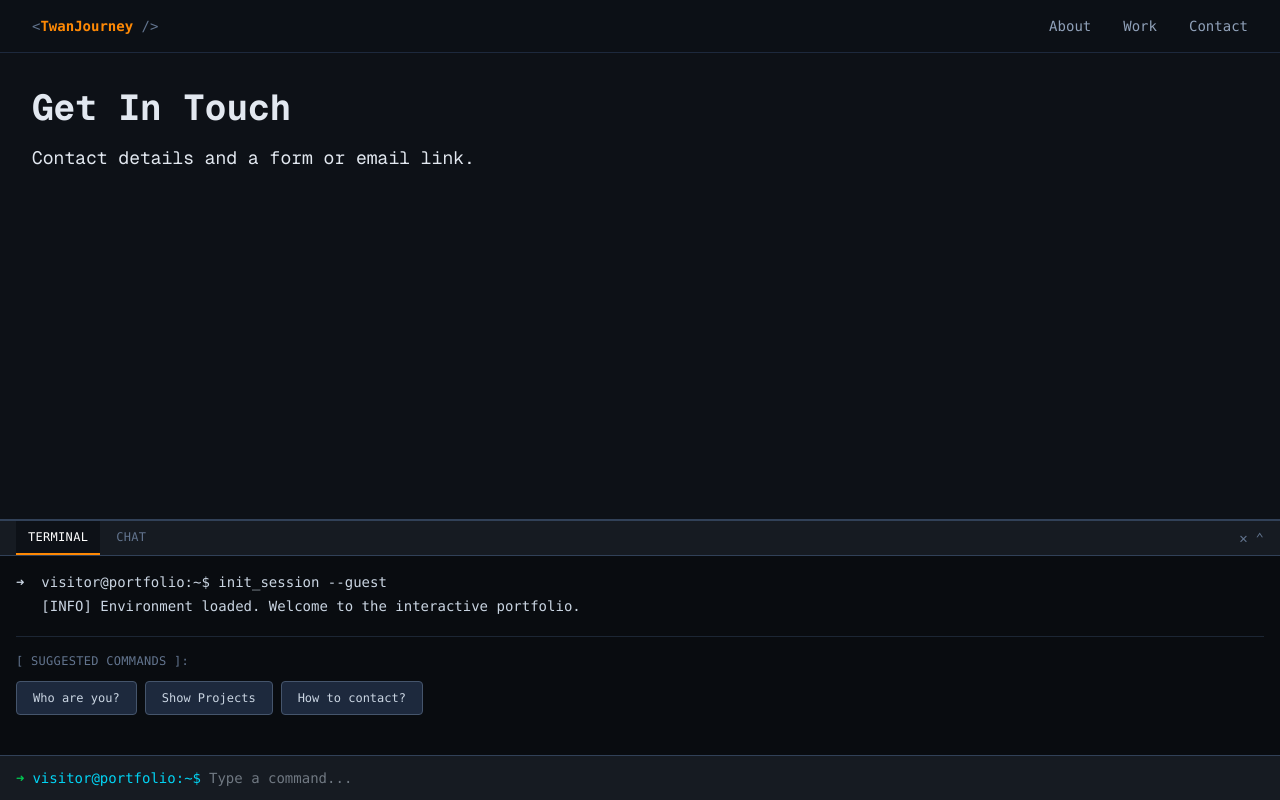
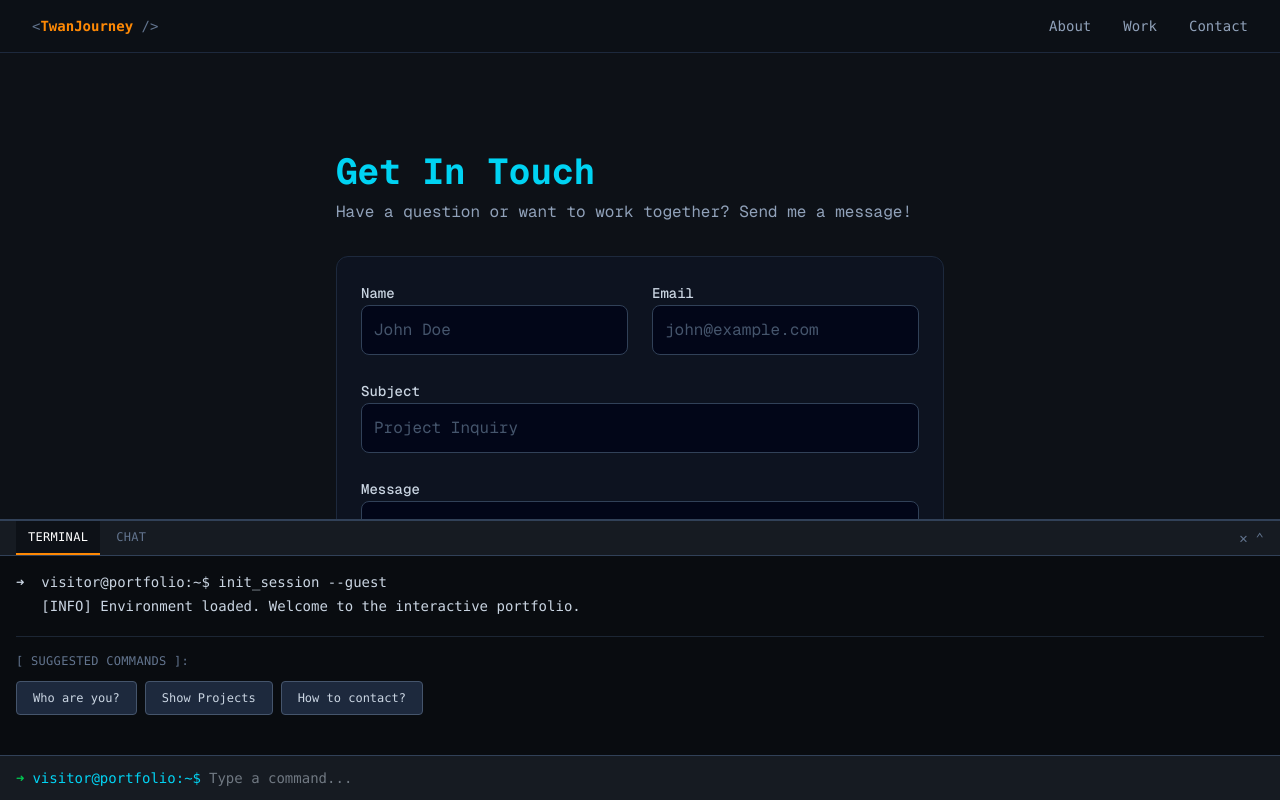
Before and after one commit to pongsaphakmw/twan-journey-portfolio, a Next.js app: page /contact in a window 1280 px wide. Built offline with nearby package versions, Linux system fonts and the light colour scheme.

Commit message:
feat: add contact via email page

```diff
--- a/package.json
+++ b/package.json
@@ -10,9 +10,10 @@
     "test": "echo 'Mock Test Passed'"
   },
   "dependencies": {
+    "@aws-sdk/client-ses": "^3.958.0",
     "lucide-react": "^0.556.0",
     "matter-js": "^0.20.0",
-    "next": "16.0.7",
+    "next": "^16.1.1",
     "react": "19.2.0",
     "react-dom": "19.2.0"
   },
--- /dev/null
+++ b/src/app/api/contact/route.ts
@@ -0,0 +1,70 @@
+
+import { NextResponse } from 'next/server';
+import { SESClient, SendEmailCommand } from '@aws-sdk/client-ses';
+
+const sesClient = new SESClient({
+    region: process.env.AWS_REGION || 'us-east-1',
+    credentials: {
+        accessKeyId: process.env.AWS_ACCESS_KEY_ID!,
+        secretAccessKey: process.env.AWS_SECRET_ACCESS_KEY!,
+    },
+});
+
+export async function POST(request: Request) {
+    try {
+        const { name, email, subject, message } = await request.json();
+
+        if (!name || !email || !message) {
+            return NextResponse.json(
+                { error: 'Missing required fields' },
+                { status: 400 }
+            );
+        }
+
+        // HTML email content
+        const htmlContent = `
+            <div style="font-family: Arial, sans-serif; padding: 20px; color: #333;">
+                <h2 style="color: #0070f3;">New Contact Form Submission</h2>
+                <div style="background-color: #f5f5f5; padding: 15px; border-radius: 5px; margin-top: 10px;">
+                    <p><strong>Name:</strong> ${name}</p>
+                    <p><strong>Email:</strong> ${email}</p>
+                    <p><strong>Subject:</strong> ${subject || 'No Subject'}</p>
+                    <hr style="border: 1px solid #ddd; margin: 15px 0;" />
+                    <p style="white-space: pre-wrap;">${message}</p>
+                </div>
+            </div>
+        `;
+
+        const command = new SendEmailCommand({
+            Source: process.env.FROM_EMAIL, // must be verified in SES
+            Destination: {
+                ToAddresses: [process.env.TO_EMAIL || process.env.FROM_EMAIL!],
+            },
+            Message: {
+                Subject: {
+                    Data: `Contact Form: ${subject || 'New Message'}`,
+                },
+                Body: {
+                    Html: {
+                        Data: htmlContent,
+                    },
+                    Text: {
+                        Data: `Name: ${name}\nEmail: ${email}\nSubject: ${subject}\n\n${message}`,
+                    },
+                },
+            },
+            ReplyToAddresses: [email],
+        });
+
+        await sesClient.send(command);
+
+        return NextResponse.json({ message: 'Email sent successfully' });
+
+    } catch (error: any) {
+        console.error('Error sending email:', error);
+        return NextResponse.json(
+            { error: error.message || 'Failed to send email' },
+            { status: 500 }
+        );
+    }
+}
--- a/src/app/contact/page.tsx
+++ b/src/app/contact/page.tsx
@@ -1,10 +1,154 @@
+'use client';
+
+import { useState } from 'react';
+import { Send, Loader2 } from 'lucide-react';
+
 export default function ContactPage() {
+    const [formData, setFormData] = useState({
+        name: '',
+        email: '',
+        subject: '',
+        message: ''
+    });
+    const [status, setStatus] = useState<'idle' | 'loading' | 'success' | 'error'>('idle');
+    const [errorMessage, setErrorMessage] = useState('');
+
+    const handleChange = (e: React.ChangeEvent<HTMLInputElement | HTMLTextAreaElement>) => {
+        setFormData(prev => ({
+            ...prev,
+            [e.target.name]: e.target.value
+        }));
+    };
+
+    const handleSubmit = async (e: React.FormEvent) => {
+        e.preventDefault();
+        setStatus('loading');
+        setErrorMessage('');
+
+        try {
+            const res = await fetch('/api/contact', {
+                method: 'POST',
+                headers: { 'Content-Type': 'application/json' },
+                body: JSON.stringify(formData),
+            });
+
+            const data = await res.json();
+
+            if (!res.ok) {
+                throw new Error(data.error || 'Something went wrong');
+            }
+
+            setStatus('success');
+            setFormData({ name: '', email: '', subject: '', message: '' });
+        } catch (error: any) {
+            setStatus('error');
+            setErrorMessage(error.message);
+        }
+    };
+
     return (
-        <div className="p-8 text-slate-200">
-            <h1 className="text-4xl font-bold mb-4">Get In Touch</h1>
-            <p className="text-lg">
-                Contact details and a form or email link.
-            </p>
+        <div className="min-h-screen p-8 pt-24 max-w-2xl mx-auto text-slate-200">
+            <div className="mb-8">
+                <h1 className="text-4xl font-bold mb-2 text-cyan-400">Get In Touch</h1>
+                <p className="text-slate-400">
+                    Have a question or want to work together? Send me a message!
+                </p>
+            </div>
+
+            <form onSubmit={handleSubmit} className="space-y-6 bg-slate-900/50 p-6 rounded-xl border border-slate-800 backdrop-blur-sm">
+                <div className="grid grid-cols-1 md:grid-cols-2 gap-6">
+                    <div className="space-y-2">
+                        <label htmlFor="name" className="text-sm font-medium text-slate-300">Name</label>
+                        <input
+                            type="text"
+                            id="name"
+                            name="name"
+                            required
+                            value={formData.name}
+                            onChange={handleChange}
+                            className="w-full bg-slate-950 border border-slate-700 rounded-lg p-3 text-slate-200 focus:outline-none focus:ring-2 focus:ring-cyan-500/50 transition-all placeholder:text-slate-600"
+                            placeholder="John Doe"
+                        />
+                    </div>
+                    <div className="space-y-2">
+                        <label htmlFor="email" className="text-sm font-medium text-slate-300">Email</label>
+                        <input
+                            type="email"
+                            id="email"
+                            name="email"
+                            required
+                            value={formData.email}
+                            onChange={handleChange}
+                            className="w-full bg-slate-950 border border-slate-700 rounded-lg p-3 text-slate-200 focus:outline-none focus:ring-2 focus:ring-cyan-500/50 transition-all placeholder:text-slate-600"
+                            placeholder="john@example.com"
+                        />
+                    </div>
+                </div>
+
+                <div className="space-y-2">
+                    <label htmlFor="subject" className="text-sm font-medium text-slate-300">Subject</label>
+                    <input
+                        type="text"
+                        id="subject"
+                        name="subject"
+                        value={formData.subject}
+                        onChange={handleChange}
+                        className="w-full bg-slate-950 border border-slate-700 rounded-lg p-3 text-slate-200 focus:outline-none focus:ring-2 focus:ring-cyan-500/50 transition-all placeholder:text-slate-600"
+                        placeholder="Project Inquiry"
+                    />
+                </div>
+
+                <div className="space-y-2">
+                    <label htmlFor="message" className="text-sm font-medium text-slate-300">Message</label>
+                    <textarea
+                        id="message"
+                        name="message"
+                        required
+                        rows={5}
+                        value={formData.message}
+                        onChange={handleChange}
+                        className="w-full bg-slate-950 border border-slate-700 rounded-lg p-3 text-slate-200 focus:outline-none focus:ring-2 focus:ring-cyan-500/50 transition-all resize-none placeholder:text-slate-600"
+                        placeholder="Tell me about your project..."
+                    />
+                </div>
+
+                <div className="pt-2">
+                    <button
+                        type="submit"
+                        disabled={status === 'loading' || status === 'success'}
+                        className={`w-full flex items-center justify-center gap-2 font-medium py-3 px-4 rounded-lg transition-all duration-300 ${status === 'success'
+                                ? 'bg-green-600 hover:bg-green-700 text-white'
+                                : 'bg-cyan-600 hover:bg-cyan-700 text-white hover:shadow-[0_0_20px_rgba(8,145,178,0.4)]'
+                            } disabled:opacity-70 disabled:cursor-not-allowed`}
+                    >
+                        {status === 'loading' ? (
+                            <>
+                                <Loader2 className="w-5 h-5 animate-spin" />
+                                Sending...
+                            </>
+                        ) : status === 'success' ? (
+                            <>
+                                Message Sent Successfully!
+                            </>
+                        ) : (
+                            <>
+                                <Send className="w-5 h-5" />
+                                Send Message
+                            </>
+                        )}
+                    </button>
+                    {status === 'error' && (
+                        <p className="text-red-400 text-sm mt-3 text-center bg-red-950/30 p-2 rounded border border-red-900/50">
+                            {errorMessage || 'Failed to send message. Please try again.'}
+                        </p>
+                    )}
+                    {status === 'success' && (
+                        <p className="text-green-400 text-sm mt-3 text-center">
+                            I'll get back to you as soon as possible.
+                        </p>
+                    )}
+                </div>
+            </form>
         </div>
     );
 }
```
Also changed, not shown: public/llm.txt (added), 2 other files (tests, documents, lock files or other folders).
